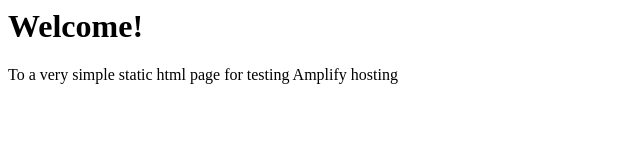
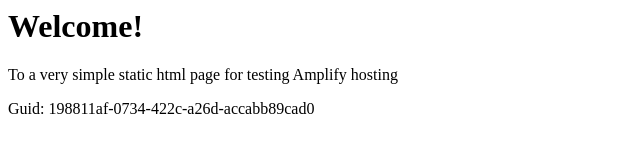
Before and after one commit to aws-aemilia-lhr/Github-PR-Commit-Integration-Test-DoNotTouch-Gith-P5X5MO5I-v1-preprod-eu-west-2, a website: page src/index.html in a window 1280 px wide. Shown: the whole page, without its empty margins (0-640 px from the left). Drawn offline with Linux system fonts and the light colour scheme.

Commit message:
commit from integ tests

```diff
--- a/src/index.html
+++ b/src/index.html
@@ -1,3 +1,5 @@
+
+
 <html lang="en">
 
 <head>
@@ -10,6 +12,6 @@
 <body>
     <h1>Welcome!</h1>
     <p>To a very simple static html page for testing Amplify hosting</p>
-</body>
+    <p>Guid: 198811af-0734-422c-a26d-accabb89cad0</p></body>
 
 </html>
```
